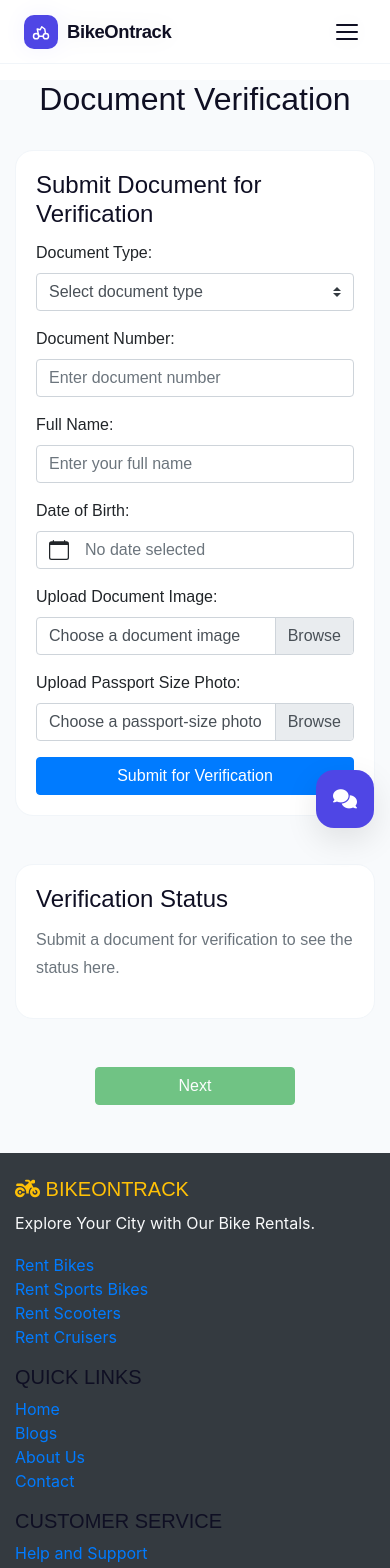
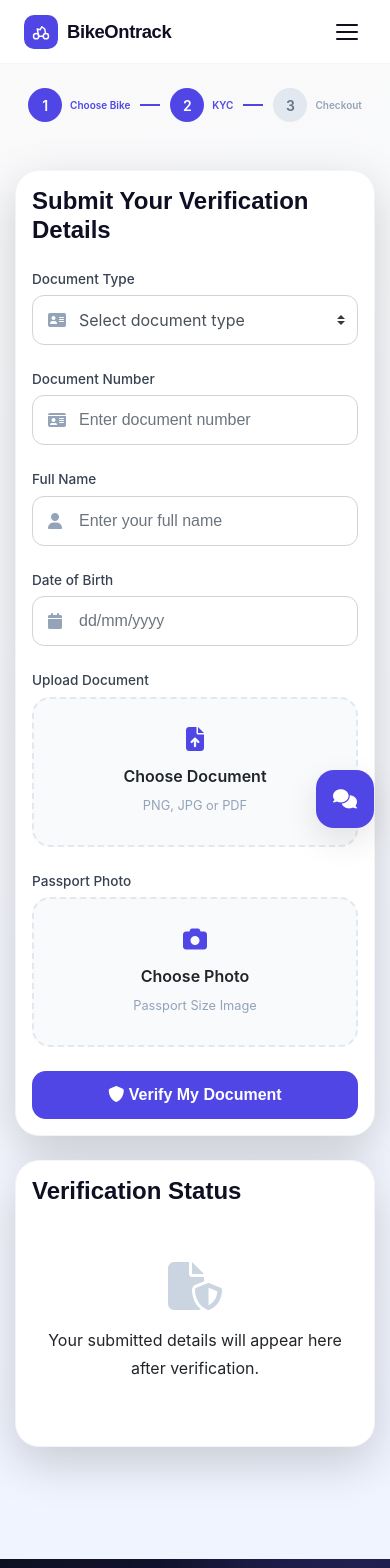
Before and after one commit to rkgupta-dev/bike-rental, a Vue app in the folder frontend/: page /verification in a window 390 px wide. Shown: the top 1568 px of the page. Built offline with nearby package versions, Linux system fonts and the light colour scheme; a web font is replaced by a local one.

Commit message:
feat: revamp DocumentVerification component with enhanced layout, improved user experience, and dynamic verification status updates

```diff
--- a/frontend/src/components/DocumentVerification.vue
+++ b/frontend/src/components/DocumentVerification.vue
@@ -1,170 +1,257 @@
 <template>
   <div>
-    <NavBar />
-    <h2 class="text-center header-title" style="margin-top: 5rem">
-      Document Verification
-    </h2>
+    <section class="section gradient-light verify-page">
       <b-container>
+        <!-- STEP HEADER -->
+        <div class="kyc-step-header mb-5">
+          <div class="step-item active">
+            <div class="step-circle">1</div>
+            <span>Choose Bike</span>
+          </div>
+
+          <div class="step-line active"></div>
+
+          <div class="step-item active">
+            <div class="step-circle">2</div>
+            <span>KYC</span>
+          </div>
+
+          <div class="step-line active"></div>
+
+          <div class="step-item">
+            <div class="step-circle">3</div>
+            <span>Checkout</span>
+          </div>
+        </div>
+
         <b-row>
-        <b-col md="6" class="my-4">
-          <b-card title="Submit Document for Verification" class="h-100">
+          <!-- LEFT FORM -->
+          <b-col lg="7" class="mb-4">
+            <div class="card-app shadow-lg verify-form-card">
+              <h4 class="mb-4 font-bold">Submit Your Verification Details</h4>
+
               <b-form @submit.prevent="submitDocument">
-              <b-form-group
-                id="input-group-1"
-                label="Document Type:"
-                label-for="input-1"
-              >
+                <div class="mb-4">
+                  <label class="form-label-app">Document Type</label>
+                  <div class="input-icon-wrap">
+                    <i class="fa-solid fa-address-card"></i>
                     <b-form-select
-                  id="input-1"
                       v-model="form.documentType"
                       :options="documentTypes"
+                      class="custom-input"
                       required
                     ></b-form-select>
-              </b-form-group>
+                  </div>
+                </div>
 
-              <b-form-group
-                id="input-group-2"
-                label="Document Number:"
-                label-for="input-2"
-              >
+                <div class="mb-4">
+                  <label class="form-label-app">Document Number</label>
+                  <div class="input-icon-wrap">
+                    <i class="fa-solid fa-id-card"></i>
                     <b-form-input
-                  id="input-2"
                       v-model="form.documentNumber"
+                      placeholder="Enter document number"
+                      class="custom-input"
                       required
-                  placeholder="Enter document number"
                     ></b-form-input>
-              </b-form-group>
+                  </div>
+                </div>
 
-              <b-form-group
-                id="input-group-3"
-                label="Full Name:"
-                label-for="input-3"
-              >
+                <div class="mb-4">
+                  <label class="form-label-app">Full Name</label>
+                  <div class="input-icon-wrap">
+                    <i class="fa-solid fa-user"></i>
                     <b-form-input
-                  id="input-3"
                       v-model="form.fullName"
+                      placeholder="Enter your full name"
+                      class="custom-input"
                       required
-                  placeholder="Enter your full name"
                     ></b-form-input>
-              </b-form-group>
+                  </div>
+                </div>
 
-              <b-form-group
-                id="input-group-4"
-                label="Date of Birth:"
-                label-for="input-4"
-              >
-                <b-form-datepicker
-                  id="input-4"
+                <div class="mb-4">
+                  <label class="form-label-app">Date of Birth</label>
+                  <div class="input-icon-wrap">
+                    <i class="fa-solid fa-calendar"></i>
+                    <b-form-input
                       v-model="form.dateOfBirth"
+                      placeholder="dd/mm/yyyy"
+                      class="custom-input"
                       required
-                ></b-form-datepicker>
-              </b-form-group>
+                    ></b-form-input>
+                  </div>
+                  <!-- <b-form-datepicker
+                    v-model="form.dateOfBirth"
+                    class="custom-input"
+                    required
+                  ></b-form-datepicker> -->
+                </div>
 
-              <b-form-group
-                id="input-group-5"
-                label="Upload Document Image:"
-                label-for="input-5"
-              >
-                <b-form-file
-                  id="input-5"
+                <b-row>
+                  <b-col md="6" class="mb-4">
+                    <label class="form-label-app">Upload Document</label>
+                    <div class="upload-box" @click="$refs.docFile.click()">
+                      <input
+                        type="file"
+                        ref="docFile"
+                        hidden
                         @change="onFileChange($event, 'documentImage')"
-                  required
-                  placeholder="Choose a document image"
-                ></b-form-file>
-              </b-form-group>
+                      />
 
-              <b-form-group
-                id="input-group-6"
-                label="Upload Passport Size Photo:"
-                label-for="input-6"
-              >
-                <b-form-file
-                  id="input-6"
-                  @change="onFileChange($event, 'passportPhoto')"
-                  required
-                  placeholder="Choose a passport-size photo"
-                ></b-form-file>
-              </b-form-group>
+                      <div v-if="!form.documentImage" class="upload-content">
+                        <i class="fa-solid fa-file-arrow-up"></i>
+                        <p>Choose Document</p>
+                        <small>PNG, JPG or PDF</small>
+                      </div>
 
-              <b-button type="submit" variant="primary" class="w-100"
-                >Submit for Verification</b-button
-              >
-            </b-form>
-          </b-card>
+                      <div v-else class="image-preview-wrap">
+                        <img :src="form.documentImage" class="preview-thumb" />
+                        <div class="img-overlay">
+                          <i class="fa-solid fa-pen"></i>
+                          Change
+                        </div>
+                      </div>
+                    </div>
                   </b-col>
 
-        <b-col md="6" class="my-4">
-          <b-card title="Verification Status" class="h-100">
-            <div v-if="verificationStatus">
-              <b-alert :variant="verificationStatus.variant" show>
-                {{ verificationStatus.message }}
-              </b-alert>
-              <b-list-group v-if="verificationStatus.variant === 'success'">
-                <b-list-group-item
-                  ><strong>Document Type:</strong>
-                  {{ form.documentType }}</b-list-group-item
-                >
-                <b-list-group-item
-                  ><strong>Document Number:</strong>
-                  {{ form.documentNumber }}</b-list-group-item
-                >
-                <b-list-group-item
-                  ><strong>Full Name:</strong>
-                  {{ form.fullName }}</b-list-group-item
-                >
-                <b-list-group-item
-                  ><strong>Date of Birth:</strong>
-                  {{ form.dateOfBirth }}</b-list-group-item
-                >
-                <b-list-group-item>
-                  <strong>Document Image:</strong><br />
-                  <img
-                    :src="form.documentImage"
-                    alt="Document Image"
-                    class="img-fluid mt-2"
+                  <b-col md="6" class="mb-4">
+                    <label class="form-label-app">Passport Photo</label>
+                    <div class="upload-box" @click="$refs.passFile.click()">
+                      <input
+                        type="file"
+                        ref="passFile"
+                        hidden
+                        @change="onFileChange($event, 'passportPhoto')"
                       />
-                </b-list-group-item>
-                <b-list-group-item>
-                  <strong>Passport-Size Photo:</strong><br />
-                  <img
-                    :src="form.passportPhoto"
-                    alt="Passport Photo"
-                    class="img-fluid mt-2"
-                  />
-                </b-list-group-item>
-              </b-list-group>
+
+                      <div v-if="!form.passportPhoto" class="upload-content">
+                        <i class="fa-solid fa-camera"></i>
+                        <p>Choose Photo</p>
+                        <small>Passport Size Image</small>
                       </div>
-            <p v-else class="text-muted">
-              Submit a document for verification to see the status here.
-            </p>
-          </b-card>
+
+                      <div v-else class="image-preview-wrap">
+                        <img :src="form.passportPhoto" class="preview-thumb" />
+                        <div class="img-overlay">
+                          <i class="fa-solid fa-pen"></i>
+                          Change
+                        </div>
+                      </div>
+                    </div>
                   </b-col>
                 </b-row>
 
-      <div class="text-center my-4">
-        <b-button
-          variant="success"
-          class="btn-wide"
+                <button
+                  type="submit"
+                  class="btn-primary-app btn-lg-app w-100 justify-content-center"
+                  :disabled="isLoading"
+                >
+                  <span v-if="!isLoading">
+                    <i class="fa-solid fa-shield"></i>
+                    Verify My Document
+                  </span>
+
+                  <span v-else>
+                    <i class="fa-solid fa-spinner animate-spin"></i>
+                    Verifying...
+                  </span>
+                </button>
+              </b-form>
+            </div>
+          </b-col>
+
+          <!-- RIGHT STATUS -->
+          <b-col lg="5" class="mb-4">
+            <div class="card-app shadow-lg verify-status-card">
+              <h4 class="mb-4 font-bold">Verification Status</h4>
+
+              <div v-if="!verificationStatus" class="empty-status">
+                <i class="fa-solid fa-file-shield"></i>
+                <p>
+                  Your submitted details will appear here after verification.
+                </p>
+              </div>
+
+              <div
+                v-else-if="verificationStatus.variant === 'warning'"
+                class="status-processing"
+              >
+                <div class="loader-ring"></div>
+                <h5>AI Verification In Progress</h5>
+
+                <div class="scan-percent">{{ scanProgress }}%</div>
+
+                <div class="progress-track">
+                  <div
+                    class="progress-fill"
+                    :style="{ width: scanProgress + '%' }"
+                  ></div>
+                </div>
+
+                <p v-if="scanProgress < 35">
+                  Scanning document authenticity...
+                </p>
+                <p v-else-if="scanProgress < 70">
+                  Matching personal details...
+                </p>
+                <p v-else>Validating uploaded face image...</p>
+              </div>
+
+              <div
+                v-else-if="verificationStatus.variant === 'success'"
+                class="status-success"
+              >
+                <span class="badge-app badge-success mb-3"
+                  >✔ Verified Successfully</span
+                >
+
+                <div class="verified-user-box">
+                  <div class="verified-line">
+                    <span>Document Type</span>
+                    <strong>{{ form.documentType }}</strong>
+                  </div>
+
+                  <div class="verified-line">
+                    <span>Document Number</span>
+                    <strong>{{ form.documentNumber }}</strong>
+                  </div>
+
+                  <div class="verified-line">
+                    <span>Full Name</span>
+                    <strong>{{ form.fullName }}</strong>
+                  </div>
+
+                  <div class="verified-line">
+                    <span>Date of Birth</span>
+                    <strong>{{ form.dateOfBirth }}</strong>
+                  </div>
+                </div>
+
+                <button
+                  class="btn-primary-app btn-lg-app w-100 justify-content-center mt-4"
                   @click="goToCheckout"
-          :disabled="!isVerified"
                 >
-          Next
-        </b-button>
+                  <i class="fa-solid fa-angles-right"></i> Continue To Checkout
+                </button>
               </div>
+
+              <div v-else class="status-fail">
+                <span class="badge-app badge-danger mb-3"
+                  >Verification Failed</span
+                >
+                <p>{{ verificationStatus.message }}</p>
+              </div>
+            </div>
+          </b-col>
+        </b-row>
       </b-container>
-    <FooterSectionA />
+    </section>
   </div>
 </template>
 
 <script>
-import FooterSectionA from "@/views/FooterSectionA.vue";
-import NavBar from "@/views/NavBar.vue";
-
 export default {
-  components: {
-    FooterSectionA,
-    NavBar,
-  },
   props: {
     bike: {
       type: Object,
@@ -179,8 +266,12 @@ export default {
       },
     },
   },
+
   data() {
     return {
+      isLoading: false,
+      scanProgress: 0,
+      scanInterval: null,
       form: {
         documentType: null,
         documentNumber: "",
@@ -191,20 +282,14 @@ export default {
       },
       documentTypes: [
         { value: null, text: "Select document type" },
-        { value: "passport", text: "Passport" },
-        { value: "driverLicense", text: "Driver's License" },
-        { value: "nationalId", text: "Aadhar Card" },
+        { value: "Passport", text: "Passport" },
+        { value: "Driver License", text: "Driver License" },
+        { value: "Aadhar Card", text: "Aadhar Card" },
       ],
       verificationStatus: null,
     };
   },
-  computed: {
-    isVerified() {
-      return (
-        this.verificationStatus && this.verificationStatus.variant === "success"
-      );
-    },
-  },
+
   methods: {
     goToCheckout() {
       this.$router.push({
@@ -217,6 +302,7 @@ export default {
         },
       });
     },
+
     onFileChange(event, type) {
       const file = event.target.files[0];
       if (file) {
@@ -227,70 +313,356 @@ export default {
         reader.readAsDataURL(file);
       }
     },
+
     validateForm() {
       const errors = [];
 
-      // Document Number Validation
       if (!/^\d{10,}$/.test(this.form.documentNumber)) {
-        errors.push("Document Number must be at least 10 digits long.");
+        errors.push("Document number should be minimum 10 digits.");
       }
 
-      // Date of Birth Validation
       const dob = new Date(this.form.dateOfBirth);
       const today = new Date();
-      const age = today.getFullYear() - dob.getFullYear();
-      const ageCheck =
-        today.getMonth() > dob.getMonth() ||
-        (today.getMonth() === dob.getMonth() &&
-          today.getDate() >= dob.getDate());
-      if (age < 18 || (age === 18 && !ageCheck)) {
-        errors.push("You must be at least 18 years old.");
+
+      const age =
+        today.getFullYear() -
+        dob.getFullYear() -
+        (today < new Date(dob.setFullYear(today.getFullYear())) ? 1 : 0);
+
+      if (age < 18) {
+        errors.push("Minimum age should be 18 years.");
+      }
+
+      if (!this.form.documentImage || !this.form.passportPhoto) {
+        errors.push("Please upload all required images.");
       }
 
       return errors;
     },
+
     submitDocument() {
       const errors = this.validateForm();
+
       if (errors.length > 0) {
-        this.verificationStatus = {
+        this.$bvToast.toast(errors.join(" "), {
+          title: "Verification Error",
           variant: "danger",
-          message: errors.join(" "),
-        };
+          solid: true,
+          autoHideDelay: 3000,
+          toaster: "b-toaster-bottom-right",
+        });
         return;
       }
 
+      this.isLoading = true;
+      this.scanProgress = 0;
+
       this.verificationStatus = {
         variant: "warning",
-        message: "Verifying document...",
       };
 
+      this.scanInterval = setInterval(() => {
+        if (this.scanProgress < 95) {
+          this.scanProgress += 5;
+        }
+      }, 150);
+
       setTimeout(() => {
-        const isVerified = Math.random() < 0.7;
+        clearInterval(this.scanInterval);
+        this.scanProgress = 100;
+        this.isLoading = false;
 
-        if (isVerified) {
+        const approved = Math.random() < 0.85;
+
+        if (approved) {
           this.verificationStatus = {
             variant: "success",
-            message: "Document verified successfully!",
+            message: "Document verified successfully",
           };
+
+          this.$bvToast.toast("Your KYC verification completed successfully.", {
+            title: "Verified",
+            variant: "success",
+            solid: true,
+            autoHideDelay: 2500,
+            toaster: "b-toaster-bottom-right",
+          });
         } else {
           this.verificationStatus = {
             variant: "danger",
             message:
-              "Document verification failed. Please check your information and try again.",
+              "Uploaded details did not match verification standards. Please re-upload clear images.",
           };
+
+          this.$bvToast.toast(
+            "Verification failed. Please upload valid details.",
+            {
+              title: "Verification Failed",
+              variant: "danger",
+              solid: true,
+              autoHideDelay: 3000,
+              toaster: "b-toaster-bottom-right",
+            },
+          );
         }
-      }, 3000);
+      }, 3200);
     },
   },
 };
 </script>
 
 <style scoped>
-.img-fluid {
-  max-width: 100px; /* Adjust the image size as needed */
-  height: auto;
+.verify-page {
+  min-height: 100vh;
 }
-.text-center .btn-wide {
-  width: 200px; /* Adjust width as needed */
+
+.verify-form-card,
+.verify-status-card {
+  height: 100%;
+  border-radius: var(--radius-2xl);
+}
+
+.kyc-step-header {
+  display: flex;
+  align-items: center;
+  justify-content: center;
+  gap: 10px;
+  flex-wrap: wrap;
+}
+
+.step-item {
+  display: flex;
+  align-items: center;
+  gap: 8px;
+  font-size: 14px;
+  font-weight: 600;
+  color: var(--color-gray-400);
+}
+
+.step-circle {
+  width: 34px;
+  height: 34px;
+  border-radius: 50%;
+  background: var(--color-gray-200);
+  color: var(--color-gray-500);
+  display: flex;
+  align-items: center;
+  justify-content: center;
+  transition: 0.3s;
+}
+
+.step-line {
+  width: 45px;
+  height: 2px;
+  background: var(--color-gray-200);
+  transition: 0.3s;
+}
+
+/* active state */
+.step-item.active {
+  color: var(--color-primary);
+}
+
+.step-item.active .step-circle {
+  background: var(--color-primary);
+  color: #fff;
+}
+
+.step-line.active {
+  background: var(--color-primary);
+}
+
+.input-icon-wrap {
+  position: relative;
+}
+
+.input-icon-wrap > i:first-child {
+  position: absolute;
+  left: 16px;
+  top: 17px;
+  color: var(--color-gray-400);
+  z-index: 2;
+}
+
+.custom-input {
+  padding-left: 46px !important;
+  height: 50px;
+  border-radius: 12px;
+}
+
+@media (max-width: 575px) {
+  .step-item span {
+    font-size: 10px;
+  }
+  .step-line {
+    width: 18px;
+  }
+}
+
+.input-icon-wrap {
+  position: relative;
+}
+
+.input-icon-wrap > i:first-child {
+  position: absolute;
+  left: 16px;
+  top: 17px;
+  color: var(--color-gray-400);
+  z-index: 2;
+}
+
+.custom-input {
+  padding-left: 46px !important;
+  height: 50px;
+  border-radius: 12px;
+}
+
+.upload-box {
+  height: 150px;
+  border: 2px dashed var(--color-gray-200);
+  border-radius: var(--radius-xl);
+  display: flex;
+  align-items: center;
+  justify-content: center;
+  text-align: center;
+  cursor: pointer;
+  background: var(--color-gray-50);
+  transition: var(--transition-base);
+  overflow: hidden;
+}
+
+.upload-box:hover {
+  border-color: var(--color-primary);
+}
+
+.upload-content p {
+  margin: 8px 0 2px;
+  font-weight: 600;
+}
+
+.upload-content small {
+  color: var(--color-gray-400);
+}
+
+.upload-content i {
+  font-size: 1.5rem;
+  color: var(--color-primary);
+}
+
+.image-preview-wrap {
+  width: 100%;
+  height: 100%;
+  position: relative;
+}
+
+.preview-thumb {
+  width: 100%;
+  height: 100%;
+  object-fit: cover;
+}
+
+.img-overlay {
+  position: absolute;
+  inset: 0;
+  background: rgba(0, 0, 0, 0.45);
+  color: #fff;
+  display: flex;
+  align-items: center;
+  justify-content: center;
+  gap: 6px;
+  opacity: 0;
+  transition: 0.3s;
+}
+
+.image-preview-wrap:hover .img-overlay {
+  opacity: 1;
+}
+
+.empty-status,
+.status-processing,
+.status-success,
+.status-fail {
+  text-align: center;
+  padding: 2rem 1rem;
+}
+
+.empty-status i {
+  font-size: 3rem;
+  color: var(--color-gray-300);
+  margin-bottom: 1rem;
+}
+
+.loader-ring {
+  width: 55px;
+  height: 55px;
+  border: 4px solid #ddd;
+  border-top: 4px solid var(--color-primary);
+  border-radius: 50%;
+  margin: auto;
+  animation: spin 1s linear infinite;
+  margin-bottom: 1rem;
+}
+
+.scan-percent {
+  font-size: 28px;
+  font-weight: bold;
+  color: var(--color-primary);
+  margin: 12px 0;
+}
+
+.progress-track {
+  width: 100%;
+  height: 8px;
+  border-radius: 30px;
+  background: var(--color-gray-100);
+  overflow: hidden;
+  margin-bottom: 1rem;
+}
+
+.progress-fill {
+  height: 100%;
+  background: var(--color-primary);
+  transition: 0.2s;
+}
+
+.verified-user-box {
+  margin-top: 1rem;
+  border: 1px solid var(--color-gray-100);
+  border-radius: var(--radius-xl);
+  overflow: hidden;
+}
+
+.verified-line {
+  display: flex;
+  justify-content: space-between;
+  padding: 14px 16px;
+  border-bottom: 1px solid var(--color-gray-100);
+  font-size: 14px;
+}
+
+.verified-line:last-child {
+  border-bottom: none;
+}
+
+.verified-line span {
+  color: var(--color-gray-500);
+}
+
+.status-fail p {
+  font-size: 14px;
+  color: var(--color-gray-500);
+  margin-top: 10px;
+}
+
+@keyframes spin {
+  to {
+    transform: rotate(360deg);
+  }
+}
+
+@media (max-width: 575px) {
+  .step-line {
+    width: 20px;
+  }
 }
 </style>
```
Lines whose indentation alone changed are shown as unchanged.
